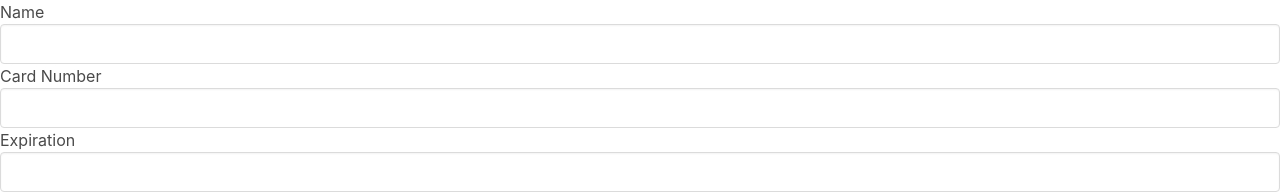
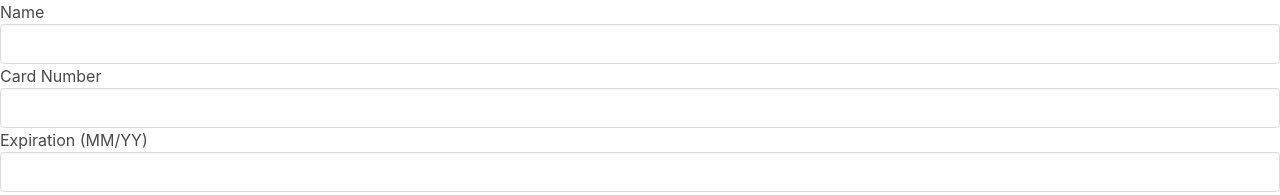
Before and after one commit to Aman07a/creditcard, an Angular app: page / in a window 1280 px wide. Shown: the top 195 px of the page. Built offline with nearby package versions, Linux system fonts and the light colour scheme.

Commit message:
Input Masking

```diff
--- a/src/app/card-form/card-form.component.html
+++ b/src/app/card-form/card-form.component.html
@@ -5,7 +5,7 @@
     [control]="getControl('cardNumber')"
   ></app-input>
   <app-input
-    label="Expiration"
+    label="Expiration (MM/YY)"
     [control]="getControl('expiration')"
   ></app-input>
   <app-input
```
